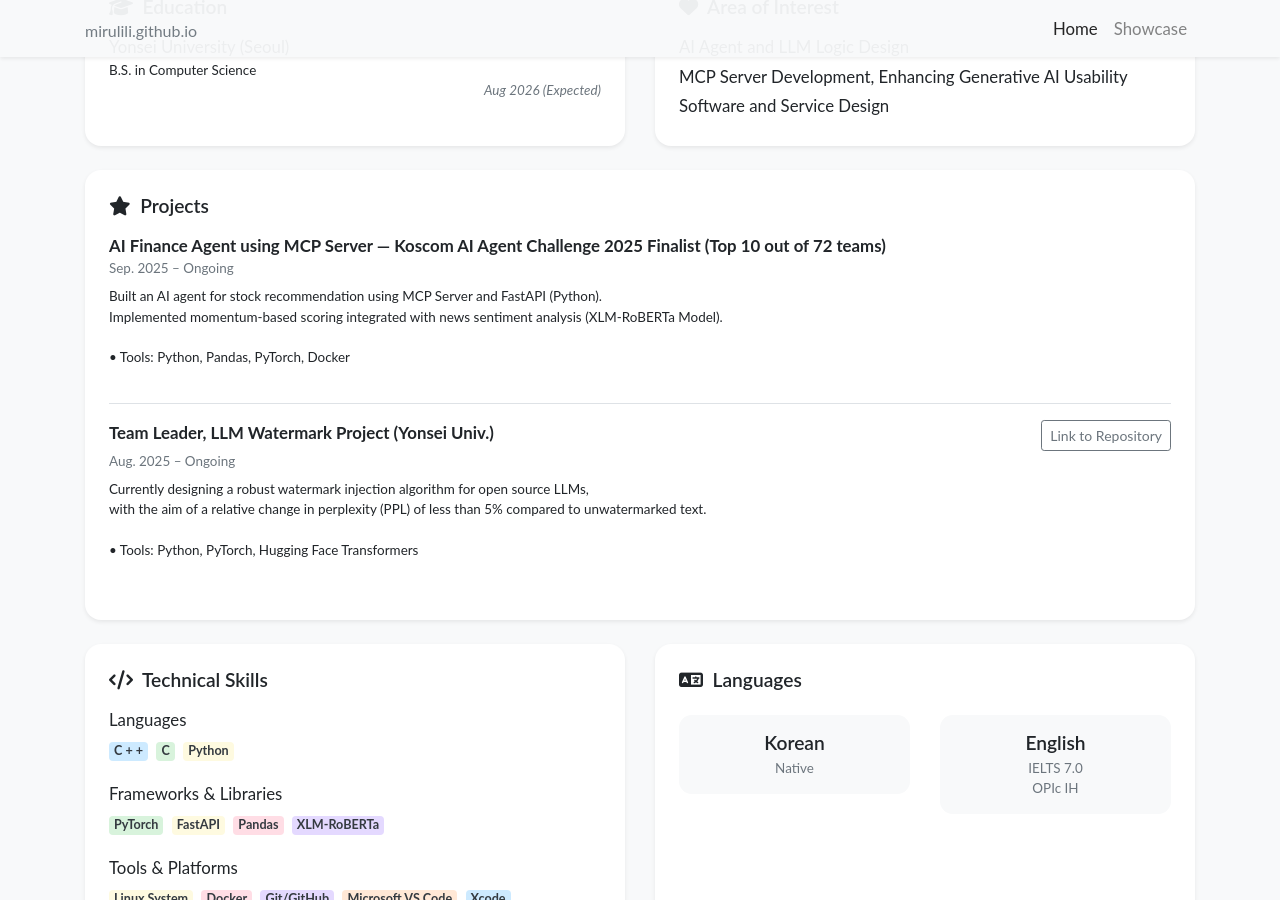
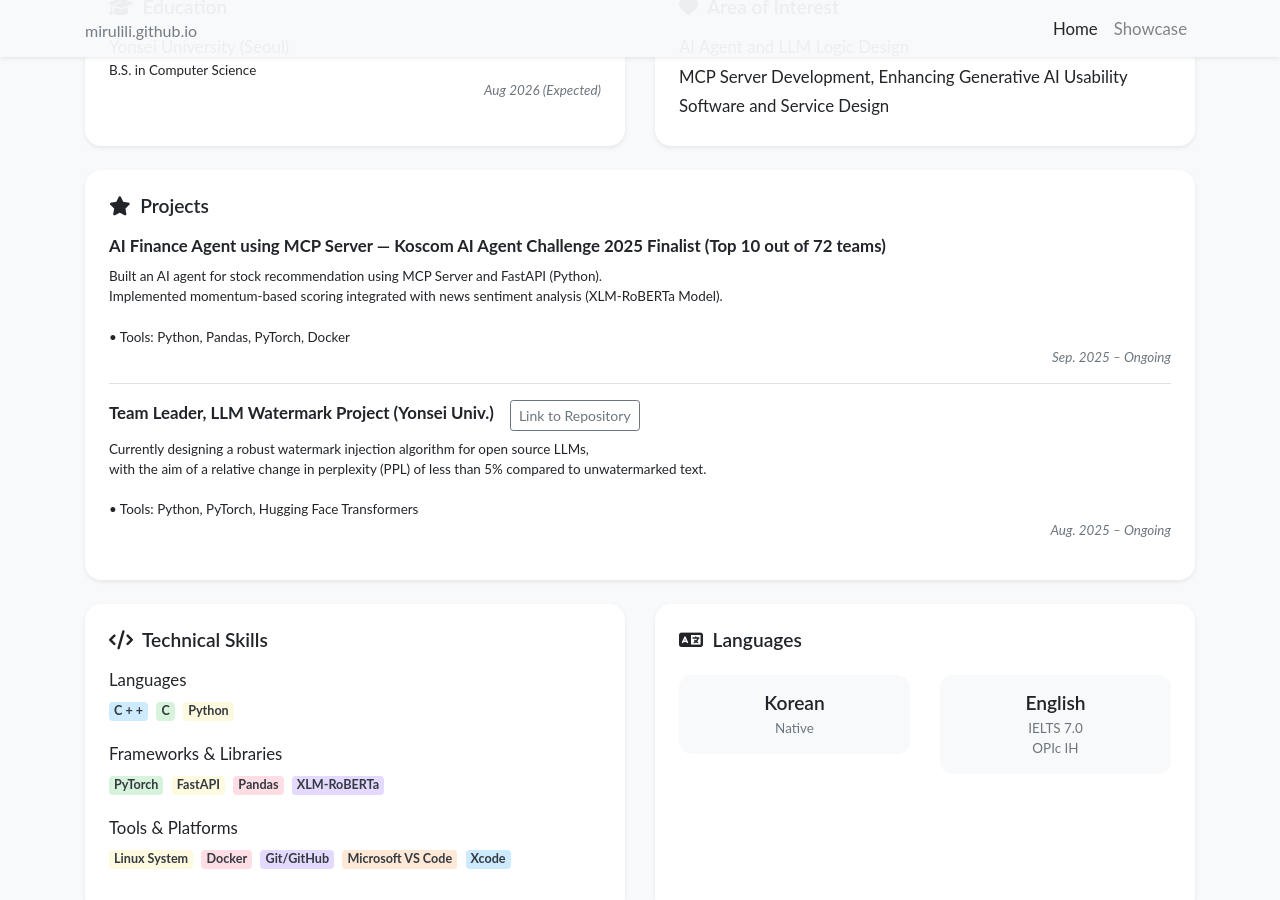
Before and after one commit to mirulili/mirulili.github.io, a Jekyll site: the page built from index.html, in a window 1280 px wide and 900 px high, scrolled down 689 px. Built offline with Jekyll 4.4.1, drawn with Linux system fonts in a browser that asks for light colours; nearby versions of some CDN libraries; a style sheet for code colours, icons or effects is not loaded.

Commit message:
update format

```diff
--- a/_includes/widgets/news_item.html
+++ b/_includes/widgets/news_item.html
@@ -1,13 +1,19 @@
 {% assign item = include.item %}
 <div class="py-3 {% if include.hide_bottom_border != true %}border-bottom{% endif %}">
     <div class="d-flex">
-        <strong>{{ item.title }}</strong>
-        {% if item.link.url %}
-        <div class="ml-auto">
-            <a href="{{ item.link.url }}" target="_blank" class="btn btn-outline-secondary btn-sm">{{ item.link.text | default: "Link" }}</a>
+        <div>
+            <div class="d-flex">
+                <strong>{{ item.title }}</strong>
+                {% if item.link.url %}
+                <div class="ml-3">
+                    <a href="{{ item.link.url }}" target="_blank" class="btn btn-outline-secondary btn-sm">{{ item.link.text | default: "Link" }}</a>
+                </div>
+                {% endif %}
+            </div>
+            <div class="small mt-2">{{ item.abstract }}</div>
         </div>
-        {% endif %}
+        <div class="ml-auto mt-auto text-muted no-break small">
+            <i>{{ item.date }}</i>
+        </div>
     </div>
-    <div class="small text-muted">{{ item.date }}</div>
-    <div class="small mt-2">{{ item.abstract }}</div>
 </div>
```
